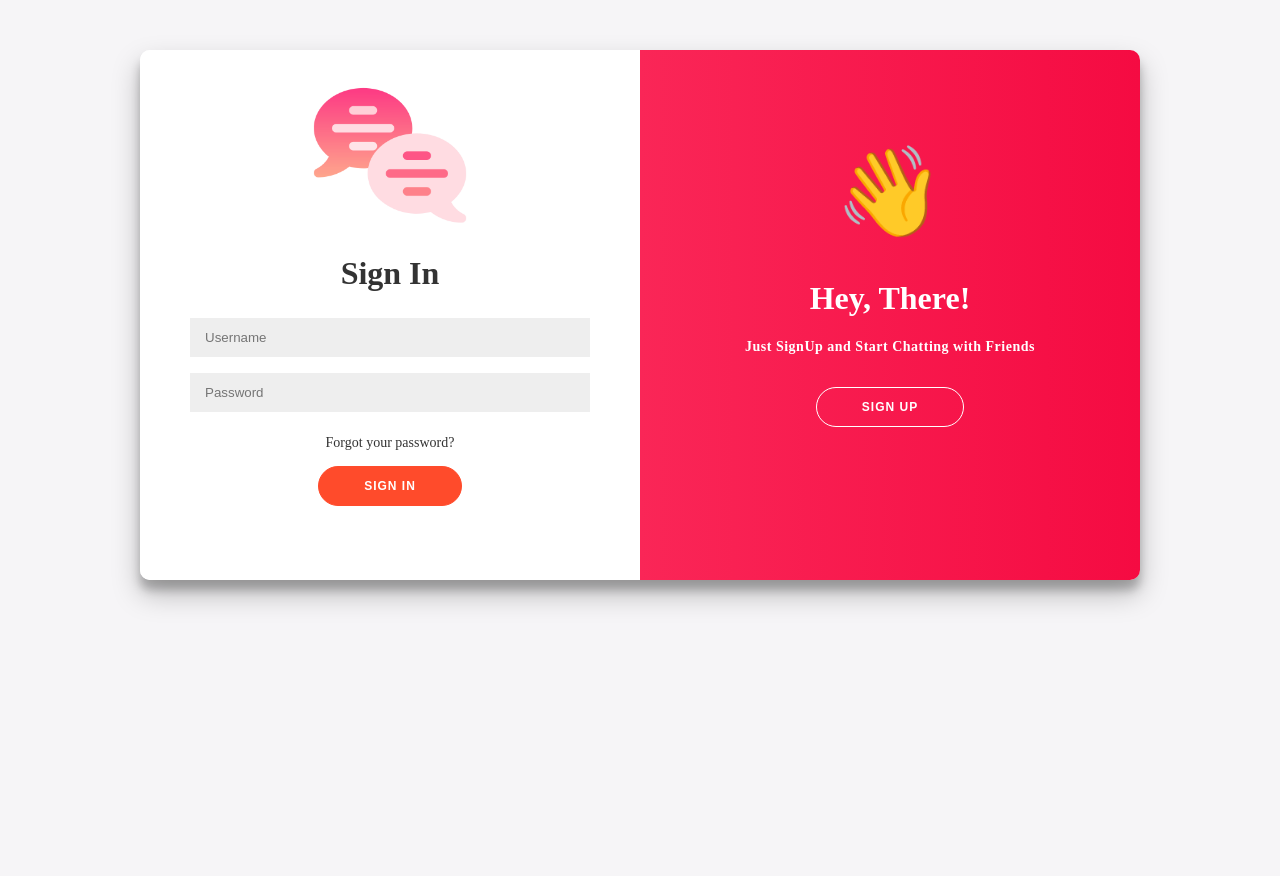
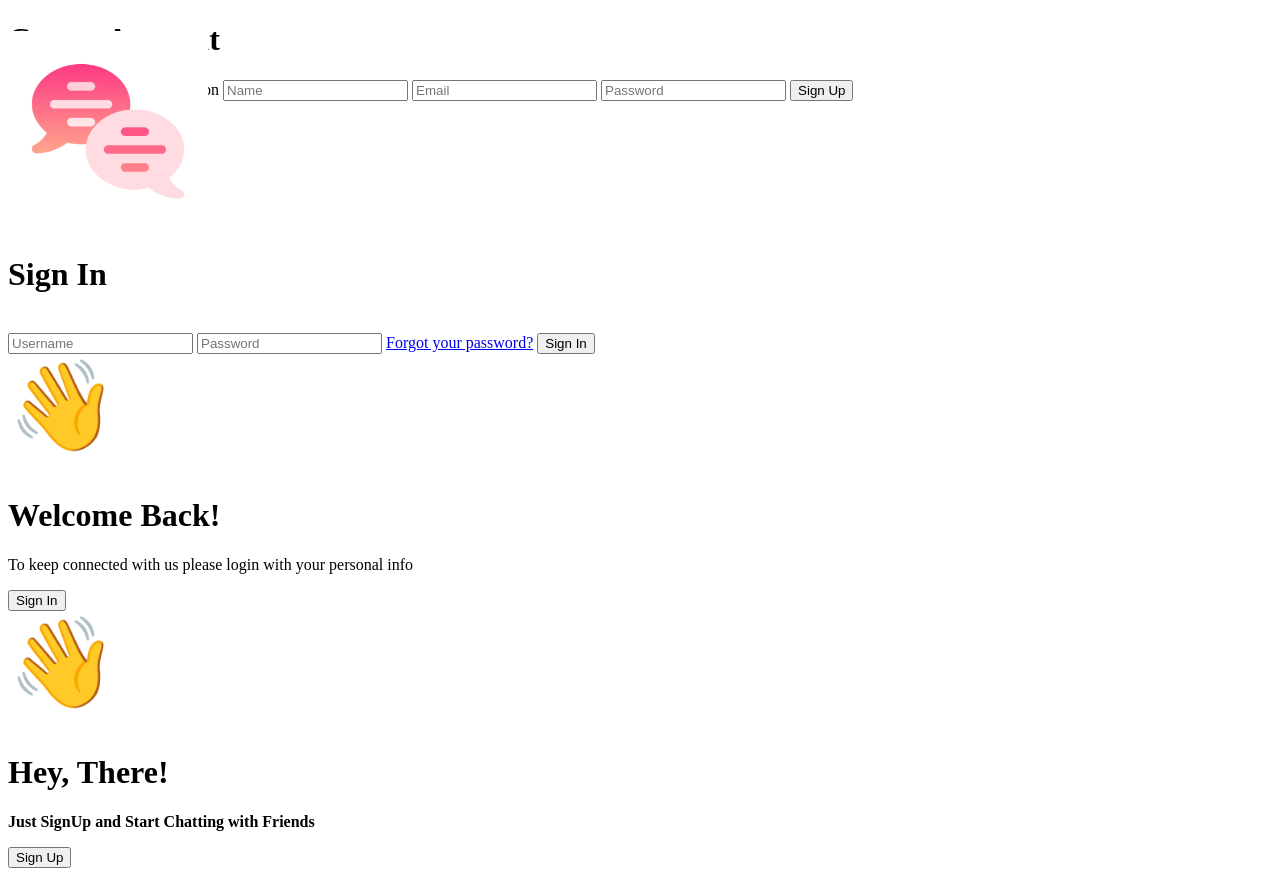
Before and after one commit to hammi2/chat-django, a Django app: page /login/ in a window 1280 px wide. Before the commit the page ends 606 px from the top, so only its background shows below. Run offline with Django 3.2, Linux system fonts and the light colour scheme.

Commit message:
Update login.html

```diff
--- a/chat/templates/login.html
+++ b/chat/templates/login.html
@@ -10,327 +10,44 @@
 </head>
 
 <style>
-
-
-.wave {
-  animation-name: wave-animation;  /* Refers to the name of your @keyframes element below */
-  animation-duration: 2.5s;        /* Change to speed up or slow down */
-  animation-iteration-count: infinite;  /* Never stop waving :) */
-  transform-origin: 70% 70%;       /* Pivot around the bottom-left palm */
-  display: inline-block;
-}
-
-@keyframes wave-animation {
-    0% { transform: rotate( 0.0deg) }
-   10% { transform: rotate(14.0deg) }  /* The following five values can be played with to make the waving more or less extreme */
-   20% { transform: rotate(-8.0deg) }
-   30% { transform: rotate(14.0deg) }
-   40% { transform: rotate(-4.0deg) }
-   50% { transform: rotate(10.0deg) }
-   60% { transform: rotate( 0.0deg) }  /* Reset for the last half to pause */
-  100% { transform: rotate( 0.0deg) }
-}
-
-
-@import url('https://fonts.googleapis.com/css?family=Montserrat:400,800');
-
-* {
-	box-sizing: border-box;
-}
-
-body {
-	background: #f6f5f7;
-	display: flex;
-	justify-content: center;
-	align-items: center;
-	flex-direction: column;
-	font-family: 'Montserrat', sans-serif;
-	/* height: 100vh; */
-	margin: 50px 0 50px;
-}
-
-h1 {
-	font-weight: bold;
-	margin: 0;
-}
-
-h2 {
-	text-align: center;
-}
-
-p {
-	font-size: 14px;
-	font-weight: 100;
-	line-height: 20px;
-	letter-spacing: 0.5px;
-	margin: 20px 0 30px;
-}
-
-span {
-	font-size: 12px;
-}
-
-a {
-	color: #333;
-	font-size: 14px;
-	text-decoration: none;
-	margin: 15px 0;
-}
-
-button {
-	border-radius: 20px;
-	border: 1px solid #FF4B2B;
-	background-color: #FF4B2B;
-	color: #FFFFFF;
-	font-size: 12px;
-	font-weight: bold;
-	padding: 12px 45px;
-	letter-spacing: 1px;
-	text-transform: uppercase;
-	transition: transform 80ms ease-in;
-}
-
-button:active {
-	transform: scale(0.95);
-}
-
-button:focus {
-	outline: none;
-}
-
-button.ghost {
-	background-color: transparent;
-	border-color: #FFFFFF;
-}
-
-form {
-	background-color: #FFFFFF;
-	display: flex;
-	align-items: center;
-	justify-content: center;
-	flex-direction: column;
-	padding: 0 50px;
-	height: 100%;
-	text-align: center;
-}
-
-input {
-	background-color: #eee;
-	border: none;
-	padding: 12px 15px;
-	margin: 8px 0;
-	width: 100%;
-}
-
-.container {
-	background-color: #fff;
-	border-radius: 10px;
-  	box-shadow: 0 14px 28px rgba(0,0,0,0.25),
-			0 10px 10px rgba(0,0,0,0.22);
-	position: relative;
-	overflow: hidden;
-	width: 1000px;
-	max-width: 100%;
-	min-height: 530px;
-}
-
-.form-container {
-	position: absolute;
-	top: 0;
-	height: 100%;
-	transition: all 0.6s ease-in-out;
-}
-
-.sign-in-container {
-	left: 0;
-	width: 50%;
-	z-index: 2;
-}
-
-.container.right-panel-active .sign-in-container {
-	transform: translateX(100%);
-}
-
-.sign-up-container {
-	left: 0;
-	width: 50%;
-	opacity: 0;
-	z-index: 1;
-}
-
-.container.right-panel-active .sign-up-container {
-	transform: translateX(100%);
-	opacity: 1;
-	z-index: 5;
-	animation: show 0.6s;
-}
-
-@keyframes show {
-	0%, 49.99% {
-		opacity: 0;
-		z-index: 1;
-	}
-
-	50%, 100% {
-		opacity: 1;
-		z-index: 5;
-	}
-}
-
-.overlay-container {
-	position: absolute;
-	top: 0;
-	left: 50%;
-	width: 50%;
-	height: 100%;
-	overflow: hidden;
-	transition: transform 0.6s ease-in-out;
-	z-index: 100;
-}
-
-.container.right-panel-active .overlay-container{
-	transform: translateX(-100%);
-}
-
-.overlay {
-	background: #415eff;
-	background: -webkit-linear-gradient(to right, #FF416C, #f50b42);
-	background: linear-gradient(to right,  #FF416C, #f50b42);
-	background-repeat: no-repeat;
-	background-size: cover;
-	background-position: 0 0;
-	color: #FFFFFF;
-	position: relative;
-	left: -100%;
-	height: 100%;
-	width: 200%;
-  	transform: translateX(0);
-	transition: transform 0.6s ease-in-out;
-}
-
-.container.right-panel-active .overlay {
-  	transform: translateX(50%);
-}
-
-.overlay-panel {
-	position: absolute;
-	display: flex;
-	align-items: center;
-	justify-content: center;
-	flex-direction: column;
-	padding: 0 40px;
-	text-align: center;
-	top: 0;
-	height: 100%;
-	width: 50%;
-	transform: translateX(0);
-	transition: transform 0.6s ease-in-out;
-}
-
-.overlay-left {
-	transform: translateX(-20%);
-}
-
-.container.right-panel-active .overlay-left {
-	transform: translateX(0);
-}
-
-.overlay-right {
-	right: 0;
-	transform: translateX(0);
-}
-
-.container.right-panel-active .overlay-right {
-	transform: translateX(20%);
-}
-
-.social-container {
-	margin: 20px 0;
-}
-
-.social-container a {
-	border: 1px solid #DDDDDD;
-	border-radius: 50%;
-	display: inline-flex;
-	justify-content: center;
-	align-items: center;
-	margin: 0 5px;
-	height: 40px;
-	width: 40px;
-}
-
-footer {
-    background-color: #222;
-    color: #fff;
-    font-size: 14px;
-    bottom: 0;
-    position: fixed;
-    left: 0;
-    right: 0;
-    text-align: center;
-    z-index: 999;
-}
-
-footer p {
-    margin: 10px 0;
-}
-
-footer i {
-    color: red;
-}
-
-footer a {
-    color: #3c97bf;
-    text-decoration: none;
-}
+/* إضافة أنماط CSS الخاصة بك هنا */
 
 </style>
 
 <body>
 
-    <!-- <h2>Weekly Coding Challenge #1: Sign in/up Form</h2> -->
     <div class="container" id="container">
         <div class="form-container sign-up-container">
-            <form action="">
+            <form action="{% url 'signup' %}" method="post">
+                {% csrf_token %}
                 <h1>Create Account</h1>
-                <!-- <div class="social-container">
-                    <a href="#" class="social"><i class="fab fa-facebook-f"></i></a>
-                    <a href="#" class="social"><i class="fab fa-google-plus-g"></i></a>
-                    <a href="#" class="social"><i class="fab fa-linkedin-in"></i></a>
-                </div> -->
                 <span>or use your email for registration</span>
                 <input type="text" placeholder="Name" />
                 <input type="email" placeholder="Email" />
                 <input type="password" placeholder="Password" />
-                <button>Sign Up</button>
+                <button type="submit">Sign Up</button>
             </form>
         </div>
-        <div class="form-container sign-in-container" style="font-family: bold;color: #333;">
-            <form action="/login/" method="post">
+        <div class="form-container sign-in-container">
+            <form action="{% url 'login' %}" method="post">
                 {% csrf_token %}
                 <img src="{% static 'dist/img/chat_icon.gif' %}" style="height:200px;margin-top:-70px;" alt="">
                 <h1>Sign In</h1><br>
-                <!-- <div class="social-container">
-                    <a href="#" class="social"><i class="fab fa-facebook-f"></i></a>
-                    <a href="#" class="social"><i class="fab fa-google-plus-g"></i></a>
-                    <a href="#" class="social"><i class="fab fa-linkedin-in"></i></a>
-                </div> -->
-                <!-- <span>or use your account</span> -->
                 <input type="text" placeholder="Username" name="username" />
                 <input type="password" placeholder="Password" name="password" />
                 <a href="#">Forgot your password?</a>
-                <button>Sign In</button>
+                <button type="submit">Sign In</button>
             </form>
         </div>
         <div class="overlay-container">
             <div class="overlay">
-                <div class="overlay-panel overlay-left" style="font-family:bold;">
+                <div class="overlay-panel overlay-left">
                     <span class="wave" style="margin-top:-5vw;font-size:5.5em;">👋</span><br><br>
                     <h1>Welcome Back!</h1>
                     <p>To keep connected with us please login with your personal info</p>
                     <button class="ghost" id="signIn">Sign In</button>
                 </div>
-                <div class="overlay-panel overlay-right" style="font-family:bold;">
+                <div class="overlay-panel overlay-right">
                     <span class="wave" style="margin-top:-5vw;font-size:5.5em;">👋</span><br><br>
                     <h1>Hey, There!</h1>
                     <p><b>Just SignUp and Start Chatting with Friends </b></p>
@@ -340,14 +57,7 @@ footer a {
         </div>
     </div>
 
-<!-- <audio id="audio" controls></audio> -->
-
-
-
-</body>
-
     <script>
-
     const signUpButton = document.getElementById('signUp');
     const signInButton = document.getElementById('signIn');
     const container = document.getElementById('container');
@@ -359,8 +69,7 @@ signUpButton.addEventListener('click', () => {
     signInButton.addEventListener('click', () => {
         container.classList.remove("right-panel-active");
     });
-
     </script>
 
-
+</body>
 </html>
```
Lines whose indentation alone changed are shown as unchanged.
